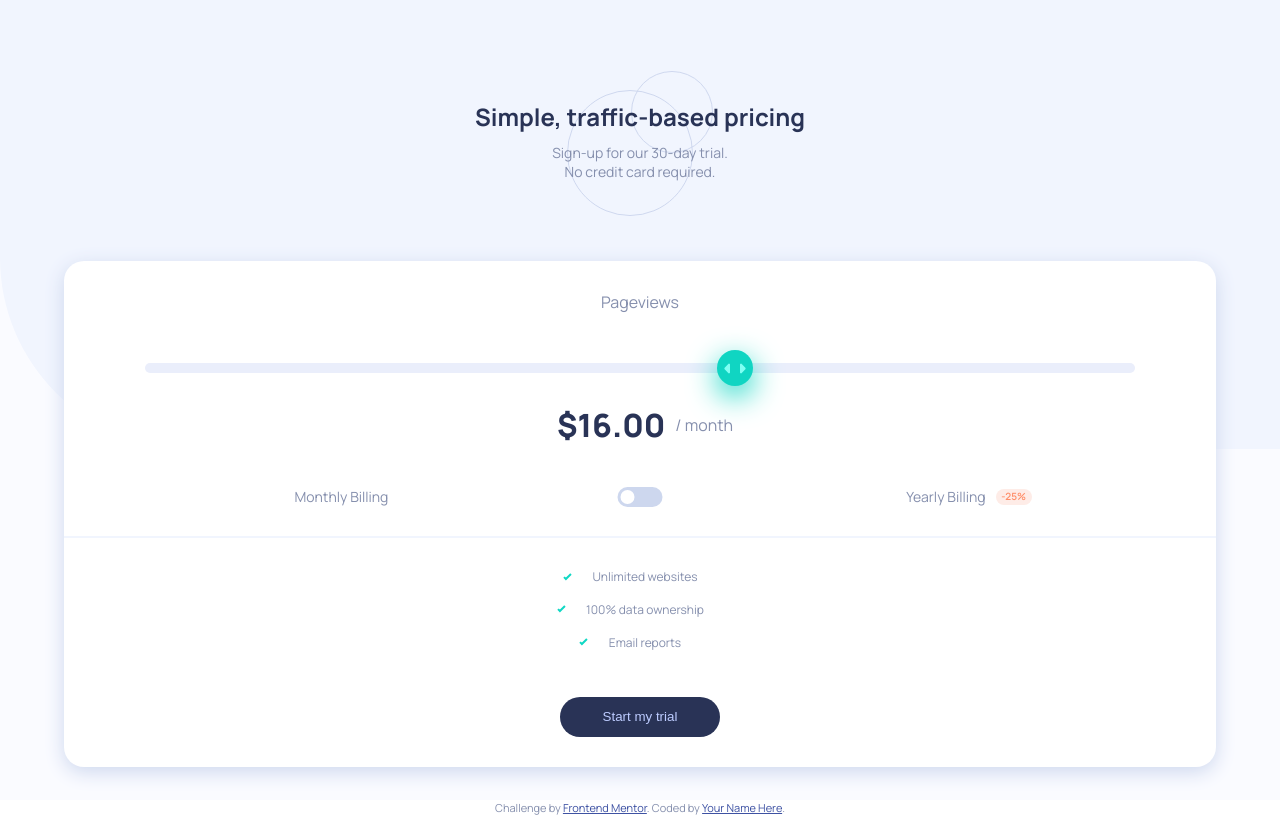
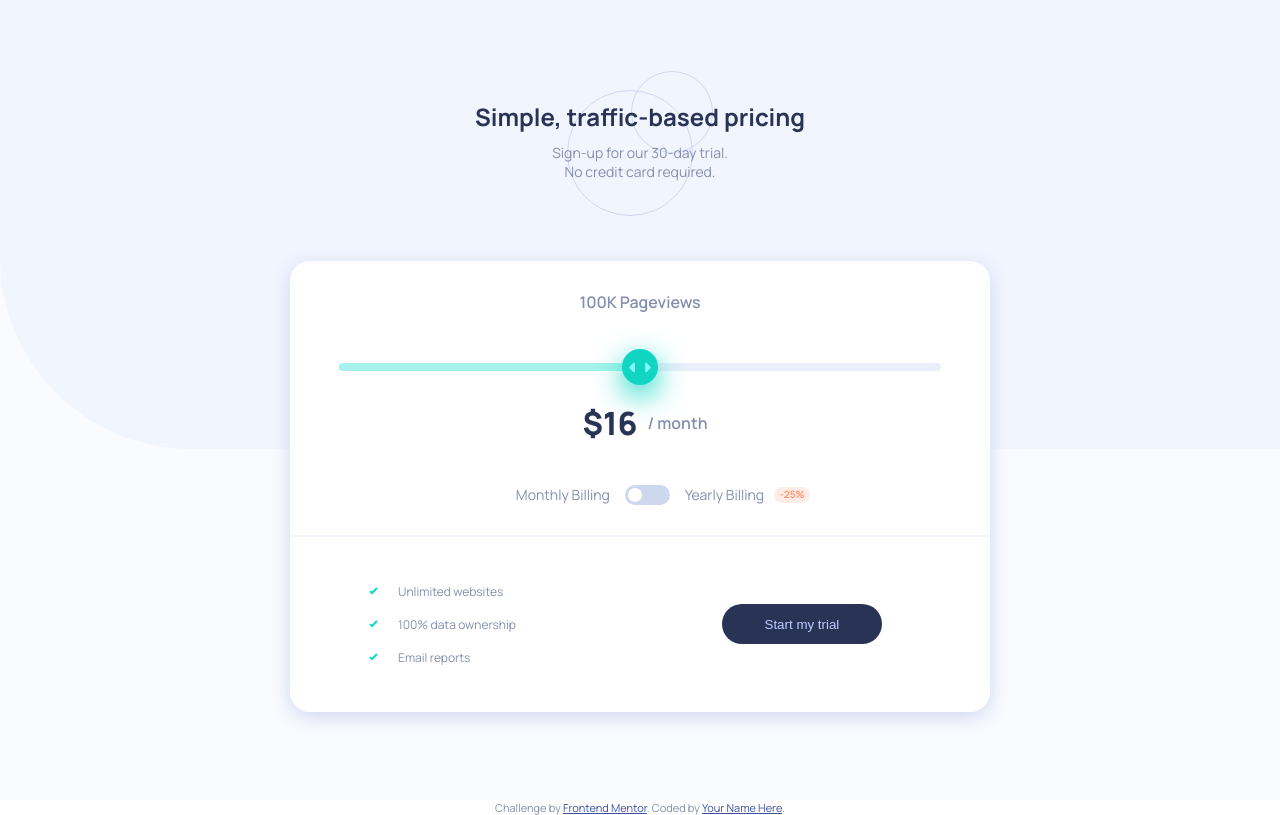
Before and after one commit to JacobFeat/JavaScript-input-range, a plain HTML site: page index.html in a window 1280 px wide. Drawn offline with Linux system fonts and the light colour scheme; a script that the page names is missing.

Commit message:
Add files via upload

```diff
--- a/css/style.css
+++ b/css/style.css
@@ -14,6 +14,7 @@ body {
   background: hsl(230, 100%, 99%);
   background-image: url('../images/bg-pattern.svg');
   background-repeat: no-repeat;
+
 }
 
 header {
@@ -48,6 +49,7 @@ h4 {
 .box {
   /* border: 1px solid black; */
   width: 90%;
+  max-width: 700px;
   background: white;
   box-shadow: 0 5px 20px hsl(223, 50%, 87%);
   display: flex;
@@ -59,15 +61,16 @@ h4 {
 
 .pageviews {
   padding: 30px;
+  font-weight: 600;
 }
 
 .moneyChooser {
   width: 86%;
   appearance: none;
   outline: none;
-  background: hsl(224, 65%, 95%);
+  background: linear-gradient(to right, hsl(174, 77%, 80%), hsl(174, 77%, 80%) 50%, hsl(224, 65%, 95%) 50%, hsl(224, 65%, 95%) 100%);
   border-radius: 10px;
-  height: 10px;
+  height: 8px;
   margin: 20px 0;
 }
 
@@ -82,12 +85,24 @@ h4 {
   background-image: url('../images/icon-slider.svg');
   background-position: center;
   background-repeat: no-repeat;
+  transition: background 0.3s;
+}
+
+.moneyChooser::-webkit-slider-thumb:hover{
+  background: hsl(174, 86%, 41%);
+  background-image: url('../images/icon-slider.svg');
+  background-position: center;
+  background-repeat: no-repeat;
+  transition: background 0.3s;
+
 }
 
 .price {
   padding: 10px;
   display: flex;
   align-items: center;
+  font-weight: 600;
+  /* order: -1; */
 }
 
 .price-text {
@@ -99,8 +114,8 @@ h4 {
 
 .monthly-yearly {
   display: flex;
-  justify-content: space-between;
-  width: 60%;
+  justify-content: center;
+  width: 70%;
   position: relative;
   padding: 30px 0;
   font-size: 14px;
@@ -125,21 +140,24 @@ h4 {
   color: hsl(15, 100%, 70%);
 }
 
-.toggle {
-  position: absolute;
-  top: 50%;
-  left: 50%;
-  transform: translate(-50%, -50%);
+#toggle{
+  display: none;
+}
+
+.btn{
+  display: inline-block;
+  min-width: 30px;
   width: 45px;
   height: 20px;
   border-radius: 10px;
-  border: none;
-  outline: none;
+  background: hsl(223, 50%, 87%);
+  margin: 0 15px;
+  position: relative;
   cursor: pointer;
-  background: hsl(223, 50%, 87%);
+  transition: background 0.3s ease-in-out;
 }
 
-.toggle::after {
+.btn:before{
     content: '';
     display: inline-block;
     width: 14px;
@@ -147,9 +165,25 @@ h4 {
     border-radius: 100%;
     background: #fff;
     position: absolute;
+    top:50%;
     left: 3px;
-  top: 50%;
     transform: translateY(-50%);
+    transition: 0.5s ease-in-out;
+}
+
+
+#toggle:checked ~ .btn{
+
+}
+
+#toggle:checked ~ .btn:before{
+    transition: 0.5s ease-in-out;
+    left: 28px;
+}
+
+.toggle-hover{
+  background: hsl(174, 86%, 45%);
+  transition: background 0.3s ease-in-out;
 }
 
 .bottom-of-box {
@@ -192,4 +226,37 @@ h4 {
   cursor: pointer;
   background: hsl(227, 35%, 25%);
   color: hsl(226, 100%, 87%);
+  transition: color 0.5s;
 }
+
+.bottom-of-box button:hover{
+  color: white;
+  transition: color 0.5s;
+}
+
+/* MEDIA QUERIES */
+
+
+@media (min-width: 700px) {
+  .bottom-of-box{
+    display: flex;
+    justify-content: space-around;
+    align-items: center;
+  }
+
+  .bottom-first{
+    margin: 30px 0;
+  }
+
+  .bottom-first h4{
+    justify-content: flex-start;
+  }
+
+
+}
+
+@media (min-width: 1300px){
+  .container{
+      background-size: contain;
+  }
+}
--- a/index.html
+++ b/index.html
@@ -34,14 +34,15 @@
       <h4> Sign-up for our 30-day trial. No credit card required. </h4>
     </header>
     <div class="box">
-      <div class="pageviews">Pageviews</div>
+      <div class="pageviews"><span class = "amount-of-pageviews">100K</span> Pageviews</div>
       <input type="range" id="volume" name="volume" class="moneyChooser"
-         min="0" max="5" step="1">
-      <div class="price"><span class="price-text">$<span class="price-value">16.00</span></span> / month </div>
+         min="0" max="4" value="2" step="1">
+      <div class="price"><span class="price-text">$<span class="price-value">16</span></span> / month </div>
 
       <div class="monthly-yearly">
         <div class="monthly">Monthly Billing</div>
-        <div class="toggle"></div>
+        <input type="checkbox" name="toggle" id="toggle">
+        <label for="toggle" class="btn"></label>
         <div class="yearly">Yearly Billing</div>
       </div>
       <div class="bottom-of-box">
--- /dev/null
+++ b/index.js
@@ -0,0 +1,43 @@
+const prices = [8, 12, 16, 24 ,36];
+const pricesDiscount = [];
+const pageviews = ["10K", "50K", "100K", "500K", "1M"];
+
+const btn = document.querySelector(".btn");
+const toggle = document.querySelector("#toggle");
+const input = document.querySelector(".moneyChooser");
+const output = document.querySelector(".price-value");
+const amountOfPageviews = document.querySelector(".amount-of-pageviews");
+
+input.oninput = displayPrice;
+
+function displayPrice(){
+  const valuePercent =  (this.value/this.max)*100;
+  input.style.background = `linear-gradient(to right, hsl(174, 77%, 80%), hsl(174, 77%, 80%) ${valuePercent}%, hsl(224, 65%, 95%) ${valuePercent}%, hsl(224, 65%, 95%) 100%)`;
+
+  if(toggle.checked == true){
+    output.innerHTML = prices[this.value]*0.75;
+    amountOfPageviews.innerHTML = pageviews[this.value];
+  }
+  else{
+    output.innerHTML = prices[this.value];
+    amountOfPageviews.innerHTML = pageviews[this.value];
+  }
+}
+
+btn.addEventListener("mouseenter", function(){
+  this.classList.add('toggle-hover');
+});
+
+btn.addEventListener("mouseleave", function(){
+  this.classList.remove('toggle-hover');
+});
+
+toggle.addEventListener("change", function(){
+  const value = input.value;
+  if(toggle.checked == true){
+    output.innerHTML = prices[value]*0.75;
+  }
+  else{
+    output.innerHTML = prices[value];
+  }
+})
```
Also changed, not shown: 3 other files. Lines whose indentation alone changed are shown as unchanged.
